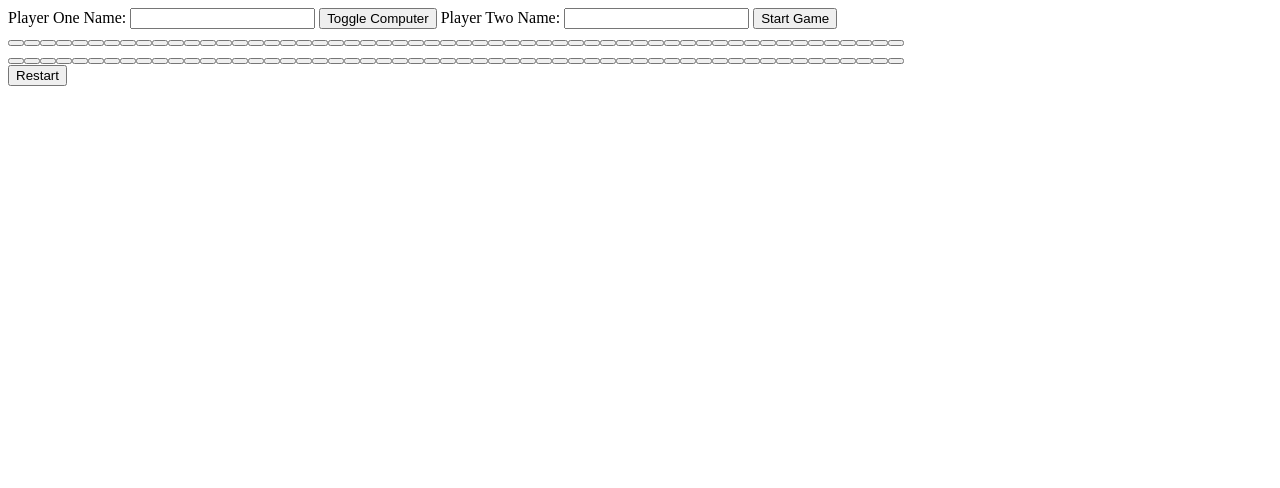
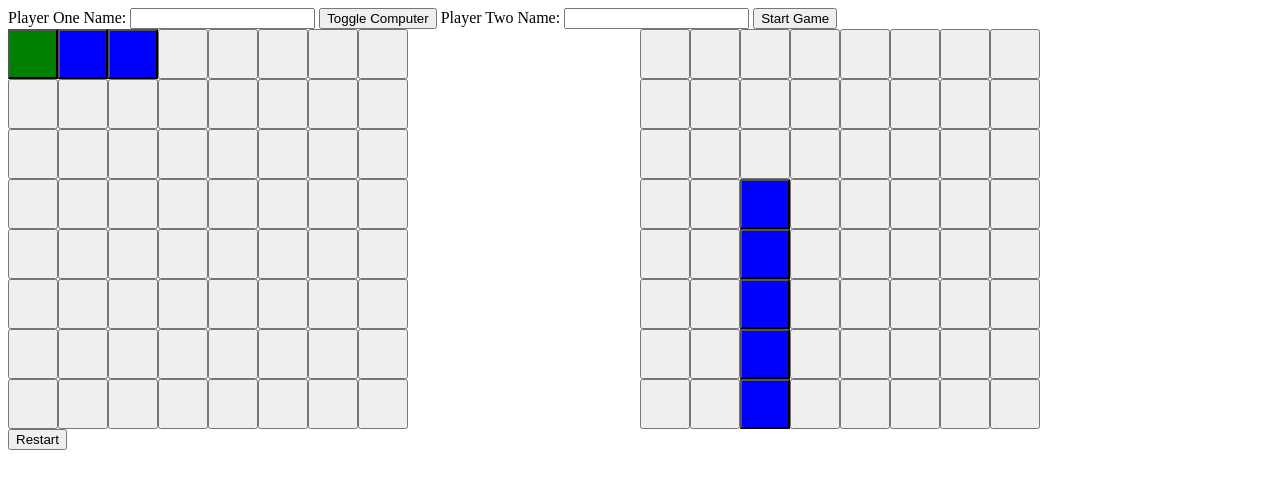
Before and after one commit to patrickly1/Battleship, a website built with webpack: page dist/index.html in a window 1280 px wide. Both pictures are taken after a click on the button 16 px from the left and 43 px from the top of the page. Built offline with nearby package versions, Linux system fonts and the light colour scheme.

Commit message:
Added DOM and HTML to reflect player's game boards. Added colors for ships, hits, misses, and sunk ships

```diff
--- a/src/Classes.js
+++ b/src/Classes.js
@@ -43,7 +43,7 @@ class Cell {
 
 class Gameboard {
     constructor() {
-        this.rows = 7;
+        this.rows = 8;
         this.columns = 8;
         this.board = this.generateBoard();
         this.ships = [];
@@ -61,8 +61,8 @@ class Gameboard {
     }
 
     placeShip(ship, orientation, x, y) {
-        if (orientation === "vertical") {
-            if (x + ship.length > this.rows) {
+        if (orientation === "horizontal") {
+            if (x + ship.length > this.columns) {
                 return false;
             }
             for (let i = 0; i < ship.length; i++) {
@@ -71,8 +71,8 @@ class Gameboard {
                 }
                 this.board[y + i][x].placeShip(ship);
             }
-        } else if (orientation === "horizontal") {
-            if (y + ship.length > this.columns) {
+        } else if (orientation === "vertical") {
+            if (y + ship.length > this.rows) {
                 return false;
             }
             for (let j = 0; j < ship.length; j++) {
--- a/src/DOM.js
+++ b/src/DOM.js
@@ -1,5 +1,6 @@
 export {
     toggleComputer,
+    createGrid
 }
 
 let toggleState = "player";
@@ -11,3 +12,57 @@ function toggleComputer() {
     });
     return toggleState;
 }
+
+function createGrid(player, containerID, playerPrefix) {
+    let playersGameBoard = player.gameBoard;
+    for (let i = 0; i < playersGameBoard.rows; i++){
+        for (let j = 0; j < playersGameBoard.columns; j++) {
+            const button = document.createElement("button");
+            button.id = `${playerPrefix}-id${i}${j}`;
+
+            const cell = playersGameBoard.board[j][i];
+
+            if (cell.ship !== null) {
+                button.classList.add("ship");
+            }
+
+            console.log(cell);
+
+            button.addEventListener("click",() => {
+                console.log(`Attempting to access Cell [${i}][${j}]`);
+                console.log(cell);
+                if (cell.hit) {
+
+                    console.log("Already hit");
+                } else {
+                    playersGameBoard.receiveAttack(i, j);
+                    button.classList.add("hit");
+                    console.log(`Button clicked: Cell ${i}${j}`);
+                    //If hit was onto a ship
+                    if (cell.ship) {
+                        button.classList.add("hit-ship");
+                        //If sunk
+                        if (cell.ship.isSunk()) {
+                            updateSunkShipClass(player, cell.ship, playerPrefix);
+                        }
+                    }
+                }
+            })
+
+            containerID.appendChild(button);
+        }
+    }
+}
+
+function updateSunkShipClass(player, sunkShip, playerPrefix) {
+    const playersGameBoard = player.gameBoard;
+    for (let i = 0; i < playersGameBoard.rows; i++) {
+        for (let j = 0; j < playersGameBoard.columns; j++) {
+            const cell = playersGameBoard.board[i][j];
+            if (cell.ship === sunkShip) {
+                const button = document.getElementById(`${playerPrefix}-id${j}${i}`);
+                button.classList.add("sunk");
+            }
+        }
+    }
+}
--- a/src/index.js
+++ b/src/index.js
@@ -7,7 +7,8 @@ import { Ship,
  } from "./Classes";
 
 import {
-    toggleComputer
+    toggleComputer,
+    createGrid
 } from "./DOM"
 
 let player1 = new Player("player");
@@ -18,27 +19,12 @@ let player2 = new Player(toggleComputer());
 const player1GridContainer = document.getElementById("player1GridContainer")
 const player2GridContainer = document.getElementById("player2GridContainer")
 
+let ship1 = new Ship(3);
+player1.gameBoard.placeShip(ship1, "horizontal", 0, 0);
+
+let ship2 = new Ship(5);
+player2.gameBoard.placeShip(ship2, "vertical", 3, 2);
+
 //create Grid
-function createGrid(player) {
-    let playersGameBoard = player.gameBoard;
-    for (let i = 0; i < playersGameBoard.rows; i++){
-        for (let j = 0; j < playersGameBoard.columns; j++) {
-            const button = document.createElement("button");
-            button.id = `id${i}${j}`;
-
-            button.addEventListener("click",() => {
-                //add function here
-                console.log(`Button clicked: Cell ${i}${j}`);
-            })
-
-            if (player === player1) {
-                player1GridContainer.appendChild(button);
-            } else if (player === player2) {
-                player2GridContainer.appendChild(button);
-            }
-        }
-    }
-}
-
-createGrid(player1);
-createGrid(player2);
+createGrid(player1, player1GridContainer, "Player1");
+createGrid(player2, player2GridContainer, "Player2");
--- a/src/style.css
+++ b/src/style.css
@@ -0,0 +1,42 @@
+.Game {
+    display: flex; /* Use flexbox to arrange elements horizontally */
+}
+
+.player1Board, .player2Board {
+    flex: 1; /* Each player board takes up equal space */
+    margin-right: 10px; /* Add some spacing between the player boards */
+}
+
+#player1GridContainer, #player2GridContainer {
+    display: grid; /* Use CSS grid for layout */
+    grid-template-columns: repeat(8, 50px); /* Create 8 columns, each 50px wide */
+    grid-auto-rows: 50px; /* Each row should be 50px high */
+    gap: 0; /* No gap between buttons */
+}
+
+#player1GridContainer button, #player2GridContainer button {
+    width: 50px; /* Set the width of each button */
+    height: 50px; /* Set the height of each button */
+    font-size: 16px; /* Set the font size of the button text */
+    margin: 0; /* Remove default margins */
+    box-sizing: border-box; /* Include padding and border in the element's total width and height */
+}
+
+/* Define styles for hit cells */
+.hit {
+    background-color: red; /* Change background color to red */
+}
+
+/* Define styles for cells containing ships */
+.ship {
+    background-color: blue; /* Change background color to blue */
+}
+
+/* Define styles for hit cells containing ships */
+.hit-ship {
+    background-color: green; /* Change background color to green */
+}
+
+.sunk {
+    background-color: grey; /* Change background color to green */
+}
--- a/src/test.test.js
+++ b/src/test.test.js
@@ -18,7 +18,7 @@ it("Ship sunk after receiving enough hits", () => {
 
 it("Gameboard populated", () => {
     let newGameBoard = new Gameboard();
-    expect(newGameBoard.board.length).toBe(7);
+    expect(newGameBoard.board.length).toBe(8);
     newGameBoard.board.forEach(row => {
         expect(row.length).toBe(8);
     })
@@ -36,13 +36,13 @@ it("Placing the ship correctly onto cells vertically", () => {
     //Should have a ship
     expect(newGameBoard.board[0][0].hit).toBeFalsy();
     expect(newGameBoard.board[0][0].ship).not.toBeNull();
-    expect(newGameBoard.board[1][0].hit).toBeFalsy();
-    expect(newGameBoard.board[1][0].ship).not.toBeNull();
-    expect(newGameBoard.board[2][0].hit).toBeFalsy();
-    expect(newGameBoard.board[2][0].ship).not.toBeNull();
+    expect(newGameBoard.board[0][1].hit).toBeFalsy();
+    expect(newGameBoard.board[0][1].ship).not.toBeNull();
+    expect(newGameBoard.board[0][2].hit).toBeFalsy();
+    expect(newGameBoard.board[0][2].ship).not.toBeNull();
     //Should not have a ship
-    expect(newGameBoard.board[3][0].hit).toBeFalsy();
-    expect(newGameBoard.board[3][0].ship).toBeNull();
+    expect(newGameBoard.board[0][3].hit).toBeFalsy();
+    expect(newGameBoard.board[0][3].ship).toBeNull();
 })
 
 it("Placing the ship correctly onto cells horizontally", () => {
@@ -54,29 +54,29 @@ it("Placing the ship correctly onto cells horizontally", () => {
     expect(newGameBoard.board[0][0].ship).toBeNull();
     expect(newGameBoard.board[1][1].hit).toBeFalsy();
     expect(newGameBoard.board[1][1].ship).not.toBeNull();
-    expect(newGameBoard.board[1][2].hit).toBeFalsy();
-    expect(newGameBoard.board[1][2].ship).not.toBeNull();
-    expect(newGameBoard.board[1][3].hit).toBeFalsy();
-    expect(newGameBoard.board[1][3].ship).not.toBeNull();
-    expect(newGameBoard.board[1][4].hit).toBeFalsy();
-    expect(newGameBoard.board[1][4].ship).not.toBeNull();
-    expect(newGameBoard.board[1][5].hit).toBeFalsy();
-    expect(newGameBoard.board[1][5].ship).not.toBeNull();
+    expect(newGameBoard.board[2][1].hit).toBeFalsy();
+    expect(newGameBoard.board[2][1].ship).not.toBeNull();
+    expect(newGameBoard.board[3][1].hit).toBeFalsy();
+    expect(newGameBoard.board[3][1].ship).not.toBeNull();
+    expect(newGameBoard.board[4][1].hit).toBeFalsy();
+    expect(newGameBoard.board[4][1].ship).not.toBeNull();
+    expect(newGameBoard.board[5][1].hit).toBeFalsy();
+    expect(newGameBoard.board[5][1].ship).not.toBeNull();
     //Should not have a ship
-    expect(newGameBoard.board[1][6].hit).toBeFalsy();
-    expect(newGameBoard.board[1][6].ship).not.toBeNull();
+    expect(newGameBoard.board[6][1].hit).toBeFalsy();
+    expect(newGameBoard.board[6][1].ship).not.toBeNull();
 })
 
 it("Ship placed out of bounds vertically", () => {
     let newGameBoard = new Gameboard();
     let newShip = new Ship(3);
-    expect(newGameBoard.placeShip(newShip, "vertical", 6, 0)).toBeFalsy();
+    expect(newGameBoard.placeShip(newShip, "vertical", 0, 6)).toBeFalsy();
 })
 
 it("Ship placed out of bounds horizontally", () => {
     let newGameBoard = new Gameboard();
     let newShip = new Ship(3);
-    expect(newGameBoard.placeShip(newShip, "horizontal", 0, 6)).toBeFalsy();
+    expect(newGameBoard.placeShip(newShip, "horizontal", 6, 0)).toBeFalsy();
 })
 
 it("Ship placed in bounds vertically", () => {
@@ -106,8 +106,8 @@ it("Placing ship onto of another ship", () => {
 
 it("Empty cell gets hit", () => {
     let newGameBoard = new Gameboard();
-    expect(newGameBoard.receiveAttack(1, 1)).not.toBeFalsy();
-    expect(newGameBoard.board[1][1].hit).not.toBeFalsy();
+    expect(newGameBoard.receiveAttack(0, 7)).not.toBeFalsy();
+    expect(newGameBoard.board[7][0].hit).not.toBeFalsy();
 })
 
 it("Ship gets hit on board", () => {
@@ -124,8 +124,8 @@ it("Ship correctly sunk after hit on board (vertical)", () => {
     let newShip = new Ship(3);
     newGameBoard.placeShip(newShip, "vertical", 1, 1)
     newGameBoard.receiveAttack(1, 1);
-    newGameBoard.receiveAttack(1, 2);
-    newGameBoard.receiveAttack(1, 3);
+    newGameBoard.receiveAttack(2, 1);
+    newGameBoard.receiveAttack(3, 1);
     expect(newGameBoard.board[1][1].ship.isSunk()).not.toBeFalsy();
 })
 
@@ -134,8 +134,8 @@ it("Ship correctly sunk after hit on board (horizontal)", () => {
     let newShip = new Ship(3);
     newGameBoard.placeShip(newShip, "horizontal", 1, 1)
     newGameBoard.receiveAttack(1, 1);
-    newGameBoard.receiveAttack(2, 1);
-    newGameBoard.receiveAttack(3, 1);
+    newGameBoard.receiveAttack(1, 2);
+    newGameBoard.receiveAttack(1, 3);
     expect(newGameBoard.board[1][1].ship.isSunk()).not.toBeFalsy();
 })
 
@@ -160,13 +160,13 @@ it("All ships have sunk", () => {
     let newShip2 = new Ship(4);
     newGameBoard.placeShip(newShip, "vertical", 1, 1);
     newGameBoard.receiveAttack(1, 1);
-    newGameBoard.receiveAttack(1, 2);
-    newGameBoard.receiveAttack(1, 3);
+    newGameBoard.receiveAttack(2, 1);
+    newGameBoard.receiveAttack(3, 1);
     newGameBoard.placeShip(newShip2, "horizontal", 0, 0);
     newGameBoard.receiveAttack(0, 0);
-    newGameBoard.receiveAttack(1, 0);
-    newGameBoard.receiveAttack(2, 0);
-    newGameBoard.receiveAttack(3, 0);
+    newGameBoard.receiveAttack(0, 1);
+    newGameBoard.receiveAttack(0, 2);
+    newGameBoard.receiveAttack(0, 3);
 
     console.log(newShip.isSunk());
     console.log(newShip2.isSunk());
```
Also changed, not shown: dist/bundle.js, dist/index.html.
